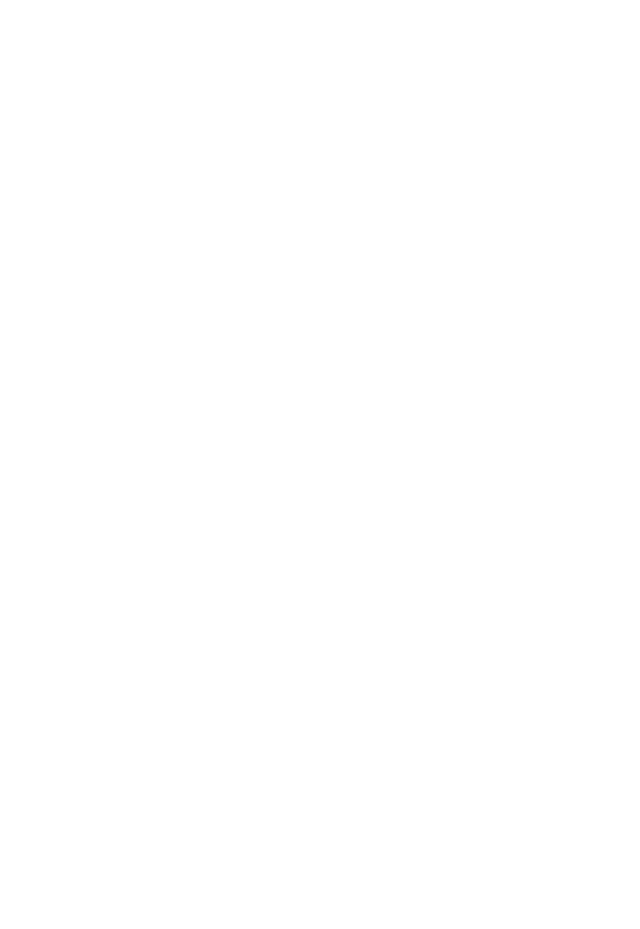
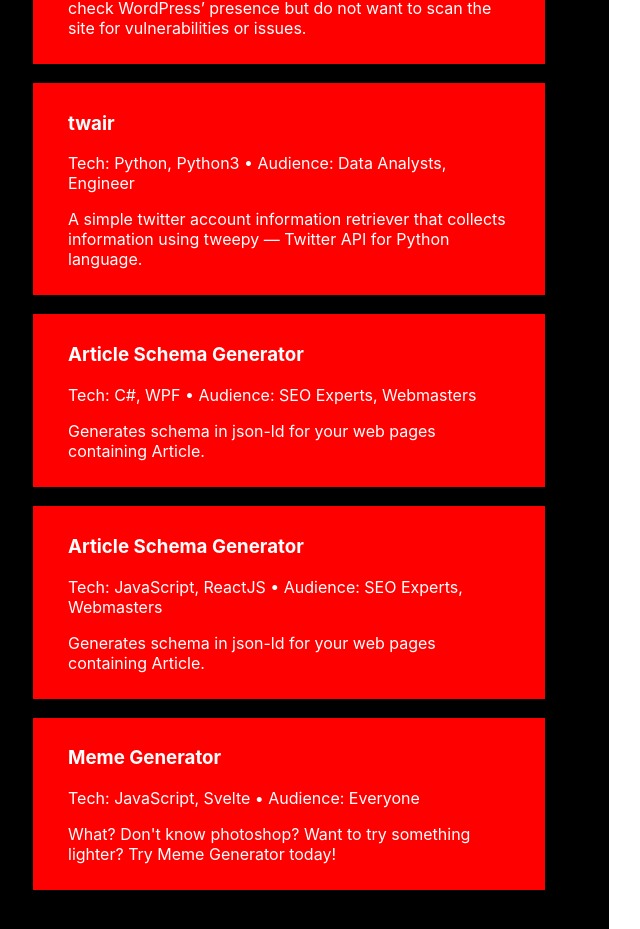
Before and after one commit to IamLizu/portfolio, a React (Create React App) app: page / in a window 1280 px wide. Shown: the part 655-1584 px from the top of the page, without its empty margins (31-671 px from the left). Before the commit the page ends 800 px from the top, so only its background shows below. Built offline with nearby package versions, Linux system fonts and the light colour scheme.

Commit message:
add project component

```diff
--- a/package.json
+++ b/package.json
@@ -3,6 +3,7 @@
   "version": "0.1.0",
   "private": true,
   "dependencies": {
+    "@material-ui/core": "^4.11.0",
     "@testing-library/jest-dom": "^4.2.4",
     "@testing-library/react": "^9.5.0",
     "@testing-library/user-event": "^7.2.1",
--- a/src/App.js
+++ b/src/App.js
@@ -1,9 +1,24 @@
 import React from 'react';
 import BlogPosts from './components/Blogposts';
+import Projects from './components/Projects';
+import { Grid } from '@material-ui/core'
 
 function App() {
   return (
-      <BlogPosts />
+      <>
+        <Grid container>
+
+          <Grid item xs={12}>
+            <BlogPosts />
+          </Grid>
+
+          <Grid item xs={12} sm={6}>
+            <Projects />
+          </Grid>
+
+
+        </Grid>
+      </>
   );
 }
 
--- /dev/null
+++ b/src/components/Projects.jsx
@@ -0,0 +1,23 @@
+import React from 'react'
+import styles from './project.module.css'
+import ProjectList from '../portfolio-data/projects.json'
+
+export default function Projects() {
+    const works = ProjectList.map(item => {
+        return(
+            <div key={item.name} className={styles.card}>
+                <a href={item.url}>
+                    <h3>{item.name}</h3>
+                    <p>Tech: {item.usedTechs} &bull; Audience: {item.audience}</p>
+                    <p>{item.description}</p>
+                </a>
+            </div>
+        )
+    })
+    return(
+        <div className={styles.container}>
+            <h1>Projects</h1>
+            {works}
+        </div>
+    )
+}
--- /dev/null
+++ b/src/components/project.module.css
@@ -0,0 +1,16 @@
+.container {
+    background-color: black;
+    color: white;
+    padding-bottom: 20px;
+}
+
+.card {
+    background-color: red;
+    margin: 3% 10%;
+    padding: 10px 35px;
+}
+
+.card a, a:visited, a:hover {
+    text-decoration: none;
+    color: inherit;
+}
--- /dev/null
+++ b/src/portfolio-data/projects.json
@@ -0,0 +1,37 @@
+[
+  {
+    "name" : "wpdetect",
+    "usedTechs" : "Python, Python3",
+    "url" : "https://iamlizu.com/tools/wpdetect/",
+    "audience" : "Pentesters, Bug Bounty Hunters",
+    "description" : "A WordPress detection tool, detects if a website is running WordPress. wpdetect is a great tool when you just want to check WordPress’ presence but do not want to scan the site for vulnerabilities or issues."
+  },
+  {
+    "name" : "twair",
+    "usedTechs" : "Python, Python3",
+    "url" : "https://github.com/iamlizu/twair",
+    "audience" : "Data Analysts, Engineer",
+    "description" : "A simple twitter account information retriever that collects information using tweepy — Twitter API for Python language."
+  },
+  {
+    "name" : "Article Schema Generator",
+    "usedTechs" : "C#, WPF",
+    "url" : "https://iamlizu.com/tools/article-schema-generator/",
+    "audience" : "SEO Experts, Webmasters",
+    "description" : "Generates schema in json-ld for your web pages containing Article."
+  },
+  {
+    "name" : "Article Schema Generator",
+    "usedTechs" : "JavaScript, ReactJS",
+    "url" : "https://asg.iamlizu.com/",
+    "audience" : "SEO Experts, Webmasters",
+    "description" : "Generates schema in json-ld for your web pages containing Article."
+  },
+  {
+    "name" : "Meme Generator",
+    "usedTechs" : "JavaScript, Svelte",
+    "url" : "https://meme-gen.iamlizu.com",
+    "audience" : "Everyone",
+    "description" : "What? Don't know photoshop? Want to try something lighter? Try Meme Generator today!"
+  }
+]
```
Also changed, not shown: src/App.css (deleted, +0 -38 lines), 1 other file (tests, documents, lock files or other folders).
